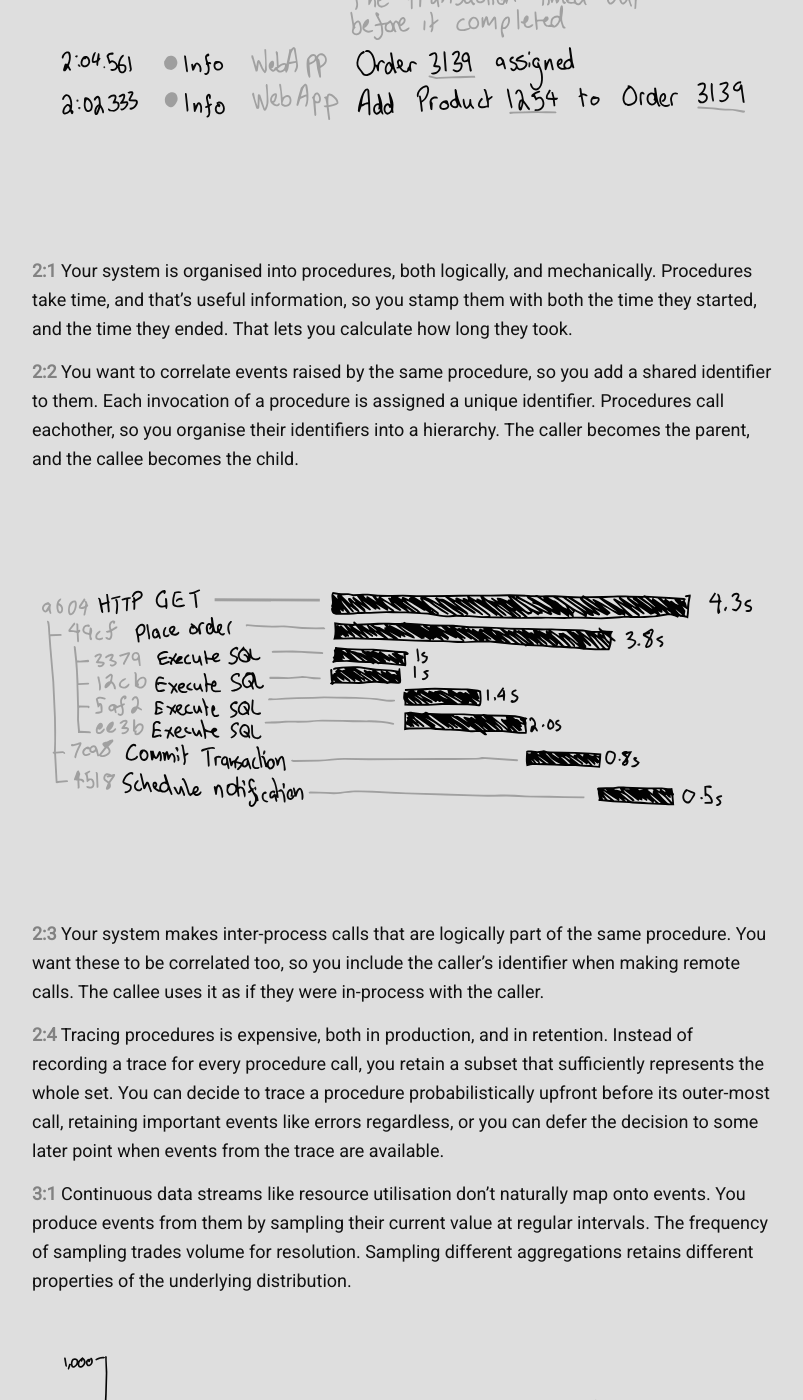
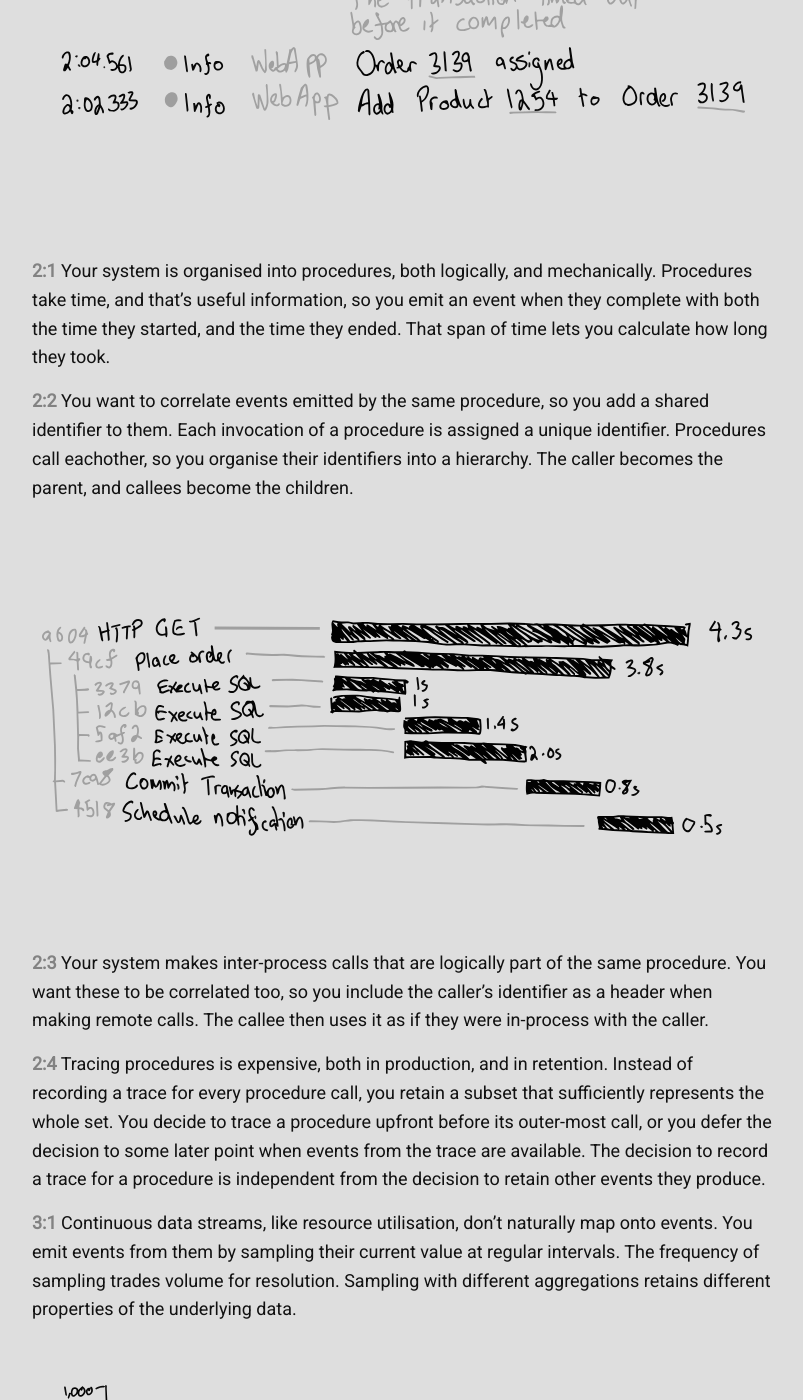
Before and after one commit to KodrAus/KodrAus.github.io, a Jekyll site: the page built from _posts/2026-05-05-otel-first-principles.md, in a window 1280 px wide and 1400 px high, scrolled down 580 px. Shown: the whole window, without its empty margins (238-1041 px from the left). Built offline with Jekyll 4.4.1, drawn with Linux system fonts in a browser that asks for light colours; some web fonts are replaced; some of the changed text lies outside the part shown.

Commit message:
Update 2026-05-05-otel-first-principles.md

```diff
--- a/_posts/2026-05-05-otel-first-principles.md
+++ b/_posts/2026-05-05-otel-first-principles.md
@@ -5,29 +5,29 @@ date: 2026-05-05 09:00:00 +1000
 categories: opentelemetry
 ---
 
-**1:1**{: class="section-number"} When something notable happens in your system, you log an event for it. An event has a timestamp that tells you when it happened. It has a user-facing message that tells you what happened. It has contextual data that tells you where and why it happened.
+**1:1**{: class="section-number"} When something notable happens in your system, you emit an event for it. An event has a timestamp that tells you when it happened. It has a user-facing message that tells you what happened. It has contextual data that tells you where and why it happened.
 
-**1:2**{: class="section-number"} Some events are more important that others so you categorize them by their severity. Higher severity events can be distinguished from, and handled differently to, lower severity ones.
+**1:2**{: class="section-number"} Some events are more important that others so you categorise them by their severity. Higher severity events can be distinguished from, and handled differently to, lower severity ones.
 
 ![Three log events in a stream showing their timestamp, level, service, and message](https://raw.githubusercontent.com/KodrAus/KodrAus.github.io/refs/heads/master/assets/2026-05-05-otel-first-principles-logs.svg)
 
-**2:1**{: class="section-number"} Your system is organised into procedures, both logically, and mechanically. Procedures take time, and that's useful information, so you stamp them with both the time they started, and the time they ended. That lets you calculate how long they took.
+**2:1**{: class="section-number"} Your system is organised into procedures, both logically, and mechanically. Procedures take time, and that's useful information, so you emit an event when they complete with both the time they started, and the time they ended. That span of time lets you calculate how long they took.
 
-**2:2**{: class="section-number"} You want to correlate events raised by the same procedure, so you add a shared identifier to them. Each invocation of a procedure is assigned a unique identifier. Procedures call eachother, so you organise their identifiers into a hierarchy. The caller becomes the parent, and the callee becomes the child.
+**2:2**{: class="section-number"} You want to correlate events emitted by the same procedure, so you add a shared identifier to them. Each invocation of a procedure is assigned a unique identifier. Procedures call eachother, so you organise their identifiers into a hierarchy. The caller becomes the parent, and callees become the children.
 
 ![A trace of eight spans arranged in a tree showing their span ids and relative duration](https://raw.githubusercontent.com/KodrAus/KodrAus.github.io/refs/heads/master/assets/2026-05-05-otel-first-principles-trace.svg)
 
-**2:3**{: class="section-number"} Your system makes inter-process calls that are logically part of the same procedure. You want these to be correlated too, so you include the caller's identifier when making remote calls. The callee uses it as if they were in-process with the caller.
+**2:3**{: class="section-number"} Your system makes inter-process calls that are logically part of the same procedure. You want these to be correlated too, so you include the caller's identifier as a header when making remote calls. The callee then uses it as if they were in-process with the caller.
 
-**2:4**{: class="section-number"} Tracing procedures is expensive, both in production, and in retention. Instead of recording a trace for every procedure call, you retain a subset that sufficiently represents the whole set. You can decide to trace a procedure probabilistically upfront before its outer-most call, retaining important events like errors regardless, or you can defer the decision to some later point when events from the trace are available.
+**2:4**{: class="section-number"} Tracing procedures is expensive, both in production, and in retention. Instead of recording a trace for every procedure call, you retain a subset that sufficiently represents the whole set. You decide to trace a procedure upfront before its outer-most call, or you defer the decision to some later point when events from the trace are available. The decision to record a trace for a procedure is independent from the decision to retain other events they produce.
 
-**3:1**{: class="section-number"} Continuous data streams like resource utilisation don't naturally map onto events. You produce events from them by sampling their current value at regular intervals. The frequency of sampling trades volume for resolution. Sampling different aggregations retains different properties of the underlying distribution.
+**3:1**{: class="section-number"} Continuous data streams, like resource utilisation, don't naturally map onto events. You emit events from them by sampling their current value at regular intervals. The frequency of sampling trades volume for resolution. Sampling with different aggregations retains different properties of the underlying data.
 
 ![A line chart showing the mean, min, and max together](https://raw.githubusercontent.com/KodrAus/KodrAus.github.io/refs/heads/master/assets/2026-05-05-otel-first-principles-chart.svg)
 
-**3:2**{: class="section-number"} You compress high-volume events by counting their occurrence instead of logging them directly, making them both cheaper to produce, and to retain. You sample the count at regular intervals, just like continuous data streams.
+**3:2**{: class="section-number"} You compress high-volume events by counting their occurrence instead of emitting them directly, making them both cheaper to produce, and to retain. You sample the count at regular intervals, just like continuous data streams.
 
-**3:3**{: class="section-number"} When compressing procedures, you don't just want to know how many calls are made, you also want to know how long they took. You divide the total count into buckets by duration, with procedures taking about the same time sharing the same bucket. Bucket granularity trades volume for resolution.
+**3:3**{: class="section-number"} When compressing procedures that take time, you don't just want to know how many calls were made, you also want to know how long they took. You divide the total count into buckets by duration, with procedures taking about the same time sharing the same bucket. Bucket granularity trades volume for resolution.
 
 ![A heatmap chart showing the number of spans that completed within a given time bucket](https://raw.githubusercontent.com/KodrAus/KodrAus.github.io/refs/heads/master/assets/2026-05-05-otel-first-principles-heatmap.svg)
 
```
